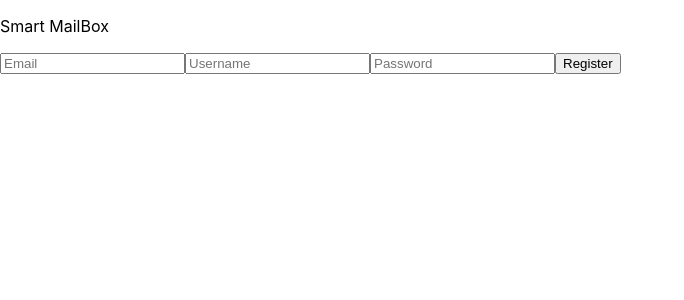
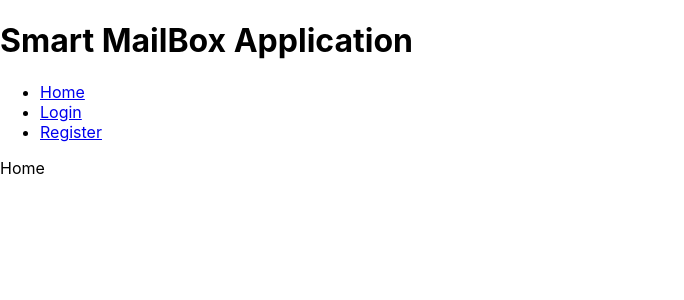
Before and after one commit to FERI-2-letnik-Drive/RAIN-Project, a React (Create React App) app in the folder SmartMailBox/frontend/: page / in a window 1280 px wide. Before the commit this address had no page. Shown: the top 300 px of the page, without its empty margins (0-684 px from the left). Built offline with nearby package versions, Linux system fonts and the light colour scheme.

Commit message:
feat(header): add header and starting navigation

```diff
--- a/SmartMailBox/frontend/src/App.js
+++ b/SmartMailBox/frontend/src/App.js
@@ -2,7 +2,10 @@ import { useState, useEffect } from 'react';
 import { BrowserRouter, Routes, Route } from 'react-router-dom';
 import { UserContext } from "./userContext";
 import Login from "./components/Login";
+import Logout from "./components/Logout"
 import Register from "./components/Register"
+import Header from "./components/Header"
+import Home from "./components/Home"
 
 function App() {
 
@@ -19,13 +22,13 @@ function App() {
         setUserContext: updateUserData
       }}>
         <div className="App">
-          <header className="App-header">
-            <p>Smart MailBox</p>
-          </header>
-          <Register/>
+          <Header title="Smart MailBox Application"></Header>
           <Routes>
+            <Route path="/" exact element={<Home/>}></Route>
+            <Route path="/register" exact element={<Register/>}></Route>
             <Route path="/login" exact element={<Login/>}></Route>
-            <Route path="/register" exact element={<Register/>}></Route>
+            <Route path="/logout" exact element={<Logout/>}></Route>
+
           </Routes>
         </div>
       </UserContext.Provider>
--- /dev/null
+++ b/SmartMailBox/frontend/src/components/Header.js
@@ -0,0 +1,34 @@
+import { useContext } from "react";
+import { UserContext } from "../userContext";
+import { Link } from "react-router-dom";
+
+function Header(props) {
+    return (
+        <header>
+            <h1>{props.title}</h1>
+            <nav>
+                <ul>
+                    <li><Link to='/'>Home</Link></li>
+                    <UserContext.Consumer>
+                        {context => (
+                            context.user ?
+                                <>
+                                    <li><Link to='/mailboxes'>My Mailboxes</Link></li>
+                                    <li><Link to='/mailboxes/create'>Add Mailbox</Link></li>
+                                    <li><Link to='/profile'>Profile</Link></li>
+                                    <li><Link to='/logout'>Logout</Link></li>
+                                </>
+                            :
+                                <>
+                                    <li><Link className="text-white text-decoration-none" to='/login'>Login</Link></li>
+                                    <li><Link className="text-white text-decoration-none" to='/register'>Register</Link></li>
+                                </>
+                        )}
+                    </UserContext.Consumer>
+                </ul>
+            </nav>
+        </header>
+    );
+}
+
+export default Header;
--- /dev/null
+++ b/SmartMailBox/frontend/src/components/Home.js
@@ -0,0 +1,7 @@
+function Home() {
+    return (
+        <p>Home</p>
+    )
+}
+
+export default Home;
--- /dev/null
+++ b/SmartMailBox/frontend/src/components/Logout.js
@@ -0,0 +1,20 @@
+import { useEffect, useContext } from 'react';
+import { UserContext } from '../userContext';
+import { Navigate } from 'react-router-dom';
+
+function Logout(){
+    const userContext = useContext(UserContext);
+    useEffect(function(){
+        const logout = async function(){
+            userContext.setUserContext(null);
+            const res = await fetch("http://localhost:3001/users/logout");
+        }
+        logout();
+    }, []);
+
+    return (
+        <Navigate replace to="/" />
+    );
+}
+
+export default Logout;
--- a/SmartMailBox/frontend/src/components/Register.js
+++ b/SmartMailBox/frontend/src/components/Register.js
@@ -27,7 +27,7 @@ function Register() {
             setEmail("");
             setError("Registration failed");
         }
-        navigate("/");
+        navigate("/login");
     }
 
     return(
```
